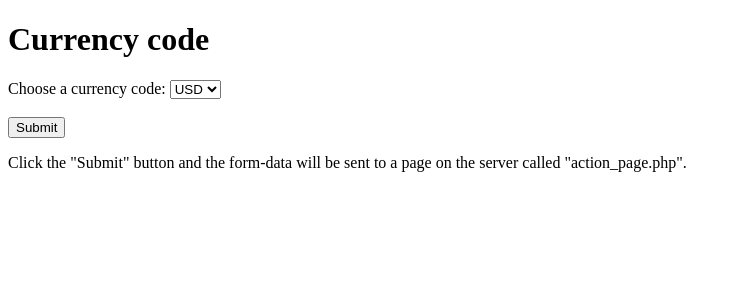
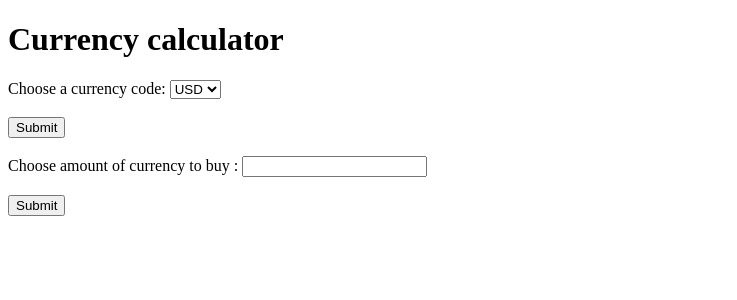
Before and after one commit to anya-marushchak/Business-card, a Flask app: template Currency/templates/rates.html in a window 1280 px wide. Shown: the top 300 px of the page, without its empty margins (0-737 px from the left). Run offline with Flask 2, Linux system fonts and the light colour scheme; the template is opened without the code that fills it, so the values that code supplies are empty.

Commit message:
Edit file

```diff
--- a/Currency/templates/rates.html
+++ b/Currency/templates/rates.html
@@ -2,10 +2,10 @@
 <html>
 <body>
 
-<h1>Currency code</h1>
+<h1>Currency calculator</h1>
 
 
-<form action="/"rates.csv>
+<form action="/"action_page.php>
   <label for="code">Choose a currency code:</label>
   <select name="code" id="code">
     <option value="USD">USD</option>
@@ -24,10 +24,15 @@
   </select>
   <br><br>
   <input type="submit" value="Submit">
+  <br><br>
+
+  <label for="amount">Choose amount of currency to buy :</label>
+  <input type="number" id="number" name="number"><br><br>
+  <input type="submit" value="Submit">
+
 </form>
 
-<p>Click the "Submit" button and the form-data will be sent to a page on the
-server called "action_page.php".</p>
+
 
 </body>
 </html>
```
